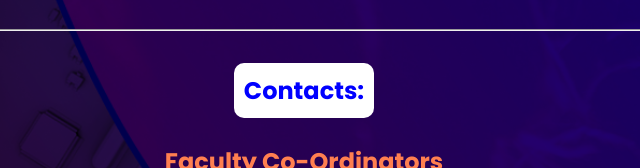
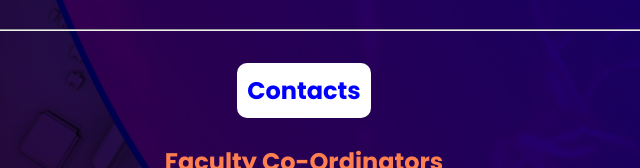
Before and after one commit to kertstussle/kertstussle.github.io, a plain HTML site: page index.html in a window 1280 px wide. Shown: the part 4075-4243 px from the top of the page, 336-976 px from the left. Drawn offline with nearby package versions, Linux system fonts and the light colour scheme.

Commit message:
Update index.html

```diff
--- a/index.html
+++ b/index.html
@@ -138,7 +138,7 @@
 
         <section id="contact">
             <div class="contactdiv">
-                <h1>Contacts:</h1>
+                <h1>Contacts</h1>
                 <h2>Faculty Co-Ordinators</h2>
                 <h3>Mr G Mohanavel</h3>
                 <h4>+91 9791924560</h4>
```
